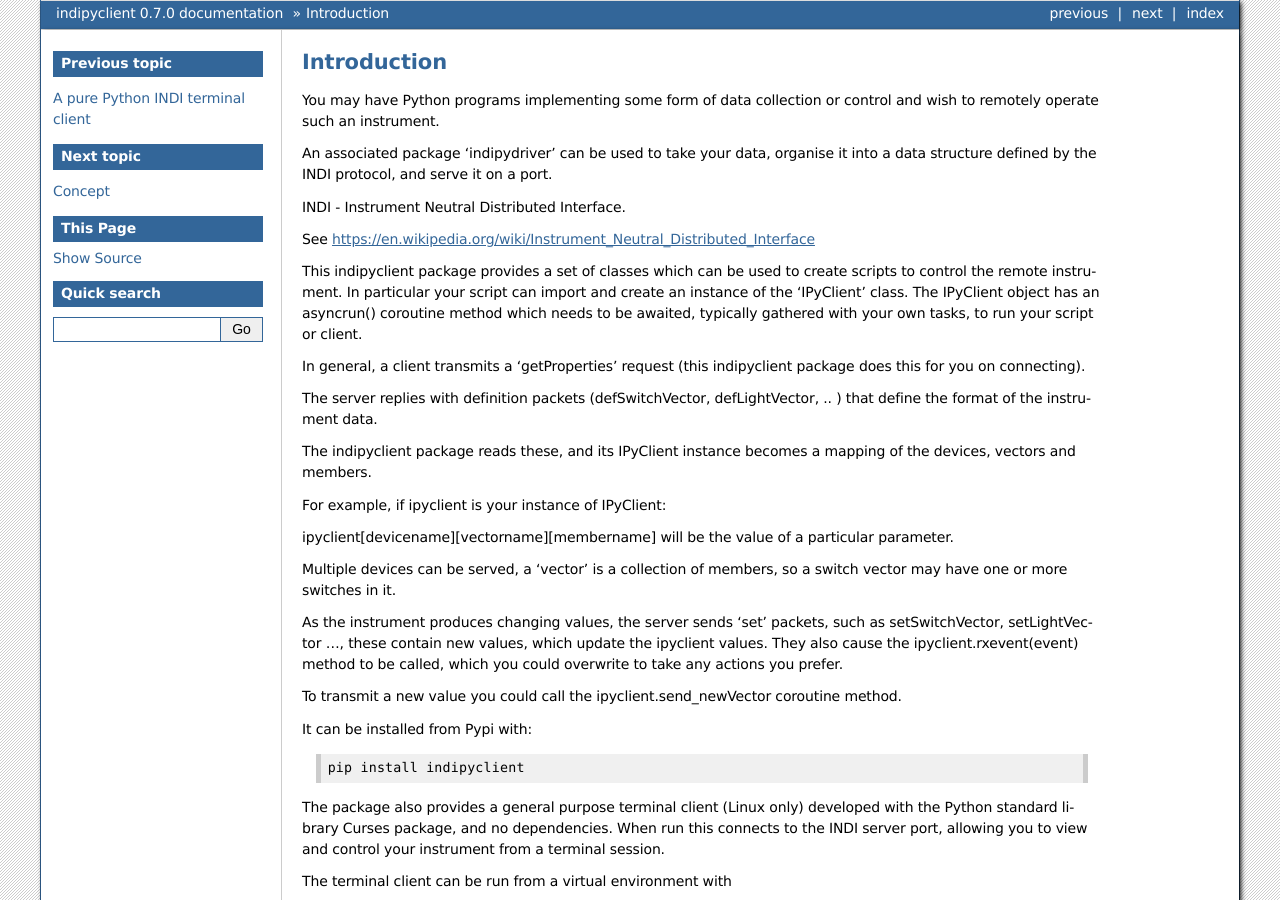
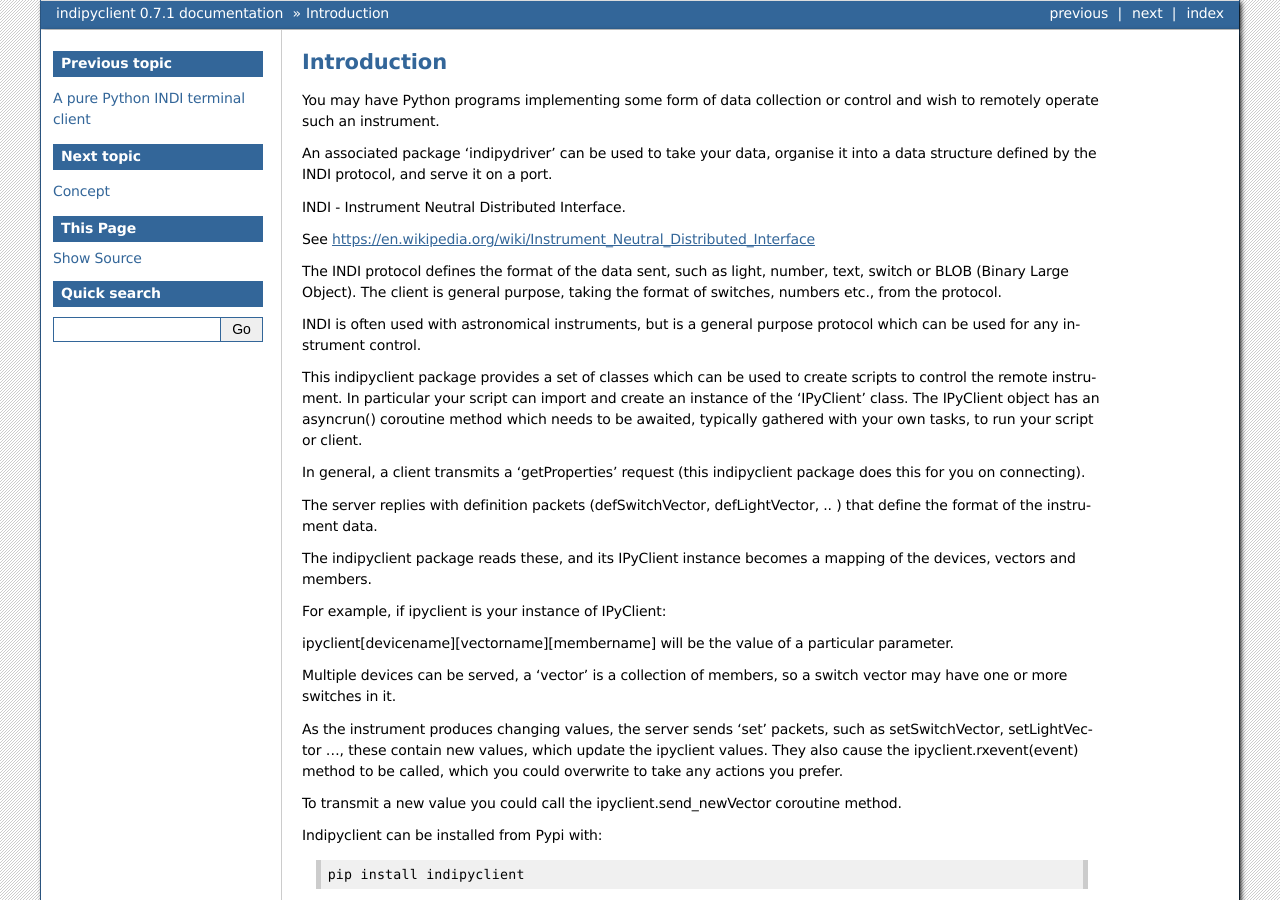
Before and after one commit to bernie-skipole/indipyclient, a Sphinx documentation site: the page built from docs/source/usage/introduction.rst, in a window 1280 px wide and 900 px high. Built offline with Sphinx 7.4.7, drawn with Linux system fonts in a browser that asks for light colours; some of the changed text lies outside the part shown.

```diff
--- a/docs/source/conf.py
+++ b/docs/source/conf.py
@@ -25,7 +25,7 @@
 author = 'Bernard Czenkusz'
 
 # The full version, including alpha/beta/rc tags
-release = '0.7.0'
+release = '0.7.1'
 
 # ---------------------- Added to get readthedocs to build, by BC
 master_doc = 'index'
--- a/docs/source/usage/introduction.rst
+++ b/docs/source/usage/introduction.rst
@@ -8,6 +8,10 @@
 INDI - Instrument Neutral Distributed Interface.
 
 See https://en.wikipedia.org/wiki/Instrument_Neutral_Distributed_Interface
+
+The INDI protocol defines the format of the data sent, such as light, number, text, switch or BLOB (Binary Large Object). The client is general purpose, taking the format of switches, numbers etc., from the protocol.
+
+INDI is often used with astronomical instruments, but is a general purpose protocol which can be used for any instrument control.
 
 This indipyclient package provides a set of classes which can be used to create scripts to control the remote instrument. In particular your script can import and create an instance of the 'IPyClient' class. The IPyClient object has an asyncrun() coroutine method which needs to be awaited, typically gathered with your own tasks, to run your script or client.
 
@@ -27,7 +31,7 @@
 
 To transmit a new value you could call the ipyclient.send_newVector coroutine method.
 
-It can be installed from Pypi with::
+Indipyclient can be installed from Pypi with::
 
     pip install indipyclient
 
--- a/docs/source/usage/ipyclient.rst
+++ b/docs/source/usage/ipyclient.rst
@@ -69,7 +69,7 @@
 
 This is a collections.deque of item tuples (Timestamp, message).
 
-Where the messages are 'system' messages received from the INDI server, or by the report() coroutine method. They are not associated with a device which has its own messages attribute. The deque has a maxlen=8 value set, and so only the last eight messages will be available.
+Where the messages are 'system' messages received from the INDI server, or by the report() or warning() coroutine methods. They are not associated with a device which has its own messages attribute. The deque has a maxlen=8 value set, and so only the last eight messages will be available.
 
 Note, messages are added with 'appendleft' so the newest message is messages[0] and the oldest message is messages[-1] or can be obtained with .pop()
 
--- a/indipyclient/__init__.py
+++ b/indipyclient/__init__.py
@@ -6,4 +6,4 @@
 
 from .propertymembers import getfloat
 
-version = "0.7.0"
+version = "0.7.1"
--- a/pyproject.toml
+++ b/pyproject.toml
@@ -7,7 +7,7 @@
 authors = [{name = "Bernard Czenkusz", email = "bernie@skipole.co.uk"}]
 license = {file = "LICENSE"}
 classifiers = ["License :: OSI Approved :: MIT License", "Operating System :: POSIX :: Linux","Topic :: Scientific/Engineering :: Astronomy", "Topic :: Scientific/Engineering :: Interface Engine/Protocol Translator"]
-version = "0.7.0"
+version = "0.7.1"
 description="Pure python package, providing a terminal client and a set of classes which can be used to create scripts or clients to control remote instruments using the INDI protocol."
 readme = "README.md"
 requires-python = ">=3.10"
```
Also changed, not shown: other parts of docs/source/usage/introduction.rst (+0 -7 lines), other parts of docs/source/usage/ipyclient.rst (+1 -1 lines), README.md (+4 -4 lines), 1 other file.
